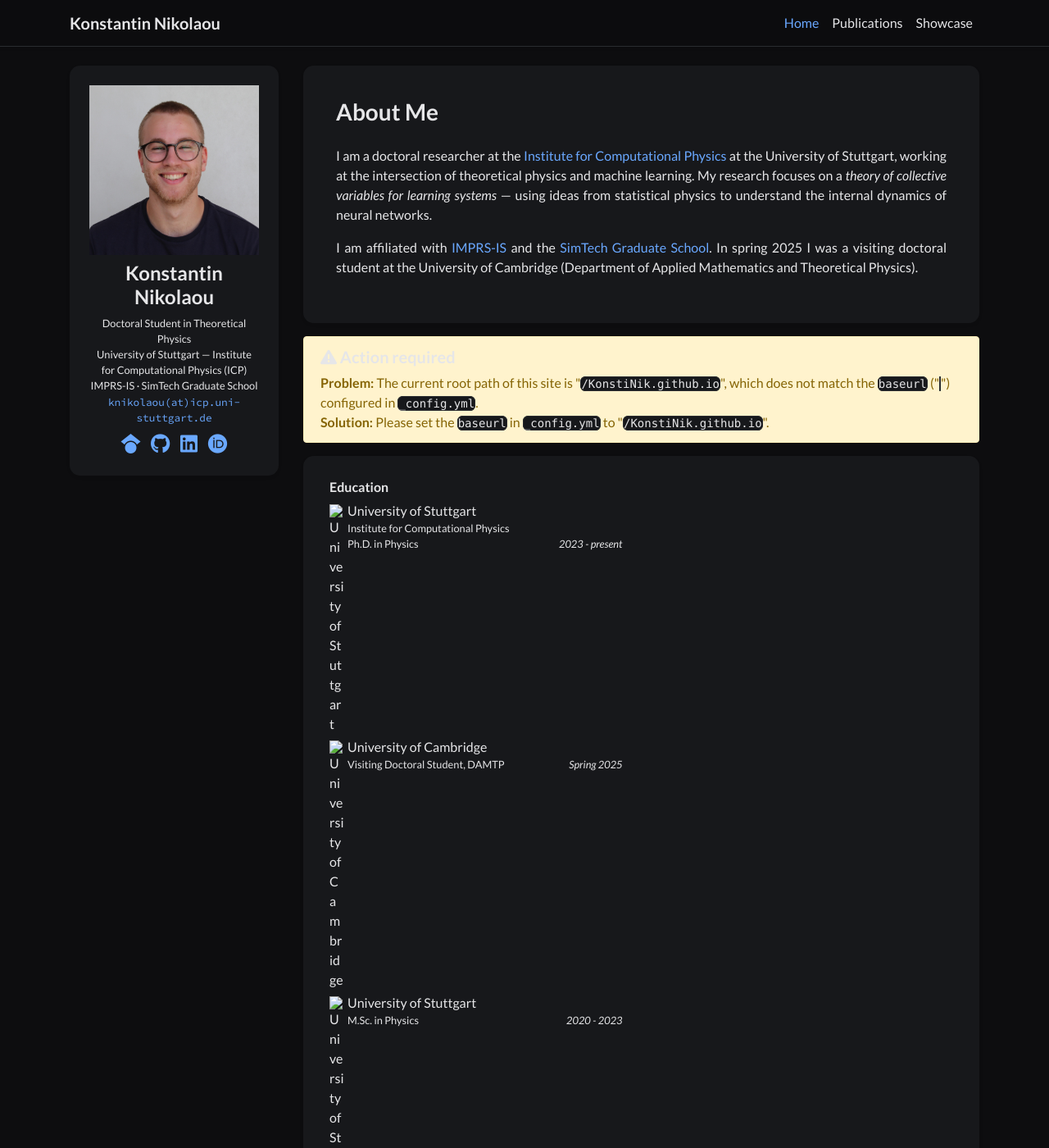
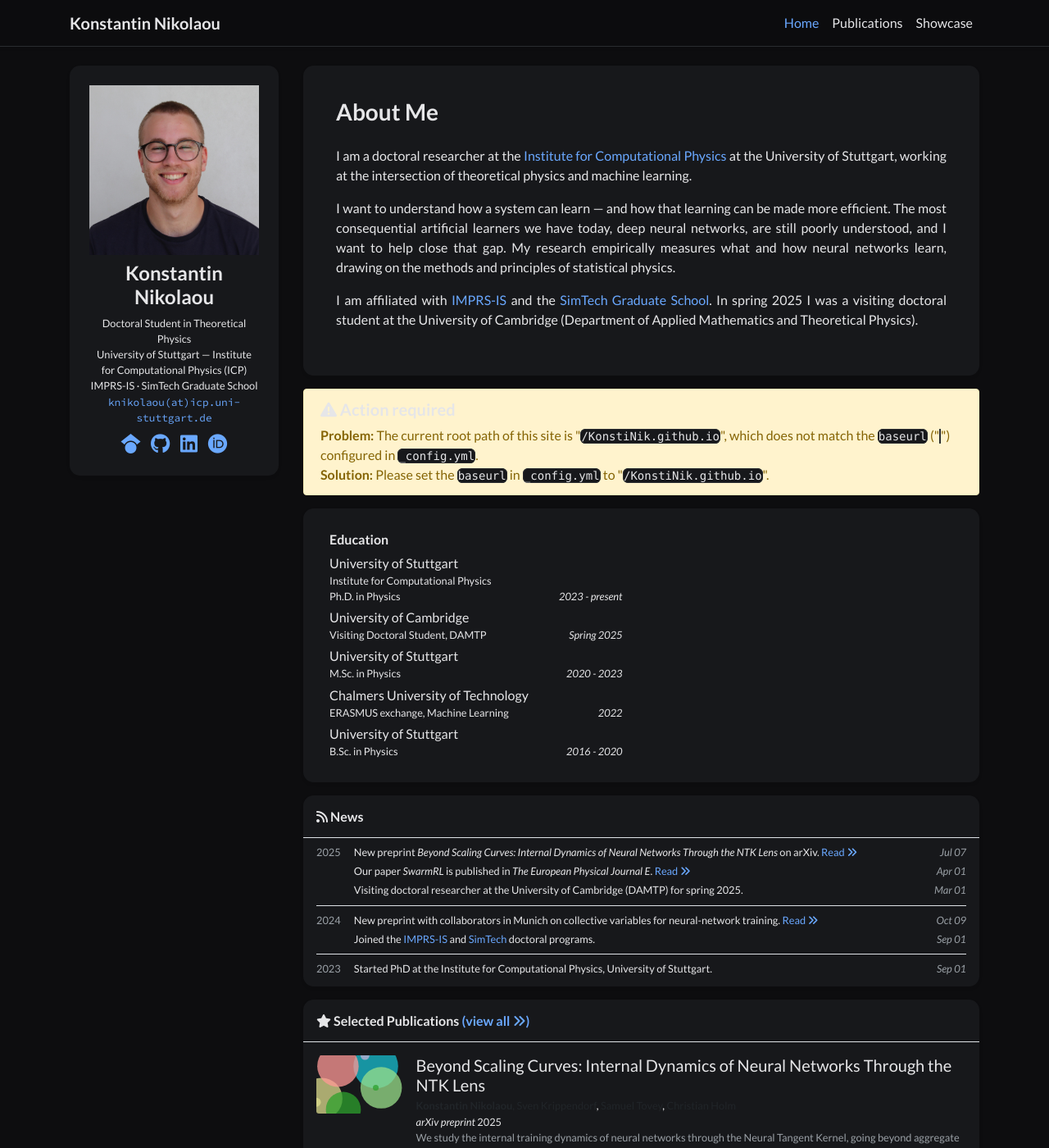
Before and after one commit to KonstiNik/KonstiNik.github.io, a Jekyll site: the page built from index.html, in a window 1280 px wide and 1400 px high. Shown: the whole window at 82% size. Built offline with Jekyll 4.4.1, drawn with Linux system fonts in a browser that asks for light colours; nearby versions of some CDN libraries; a style sheet for code colours, icons or effects is not loaded.

Commit message:
content: revise bio + hide empty image placeholders in education

```diff
--- a/_data/profile.yml
+++ b/_data/profile.yml
@@ -19,8 +19,12 @@ short_bio: >-
     I am a doctoral researcher at the
     <a href="https://www.icp.uni-stuttgart.de/" target="_blank">Institute for Computational Physics</a>
     at the University of Stuttgart, working at the intersection of theoretical physics and machine learning.
-    My research focuses on a <em>theory of collective variables for learning systems</em> — using ideas from
-    statistical physics to understand the internal dynamics of neural networks.
+  </p>
+  <p>
+    I want to understand how a system can learn — and how that learning can be made more efficient.
+    The most consequential artificial learners we have today, deep neural networks, are still poorly understood,
+    and I want to help close that gap. My research empirically measures what and how neural networks learn,
+    drawing on the methods and principles of statistical physics.
   </p>
   <p>
     I am affiliated with
--- a/assets/css/dark.css
+++ b/assets/css/dark.css
@@ -104,3 +104,10 @@ pre, code {
     background-color: var(--kn-accent);
     color: var(--kn-bg);
 }
+
+/* ---------- Hide broken-image placeholders in education list ---------- */
+/* The template expects a `logo:` per education entry; when omitted the
+   <img src=""> renders as a broken-image icon and offsets layout. */
+.media > img[src=""] {
+    display: none;
+}
```
